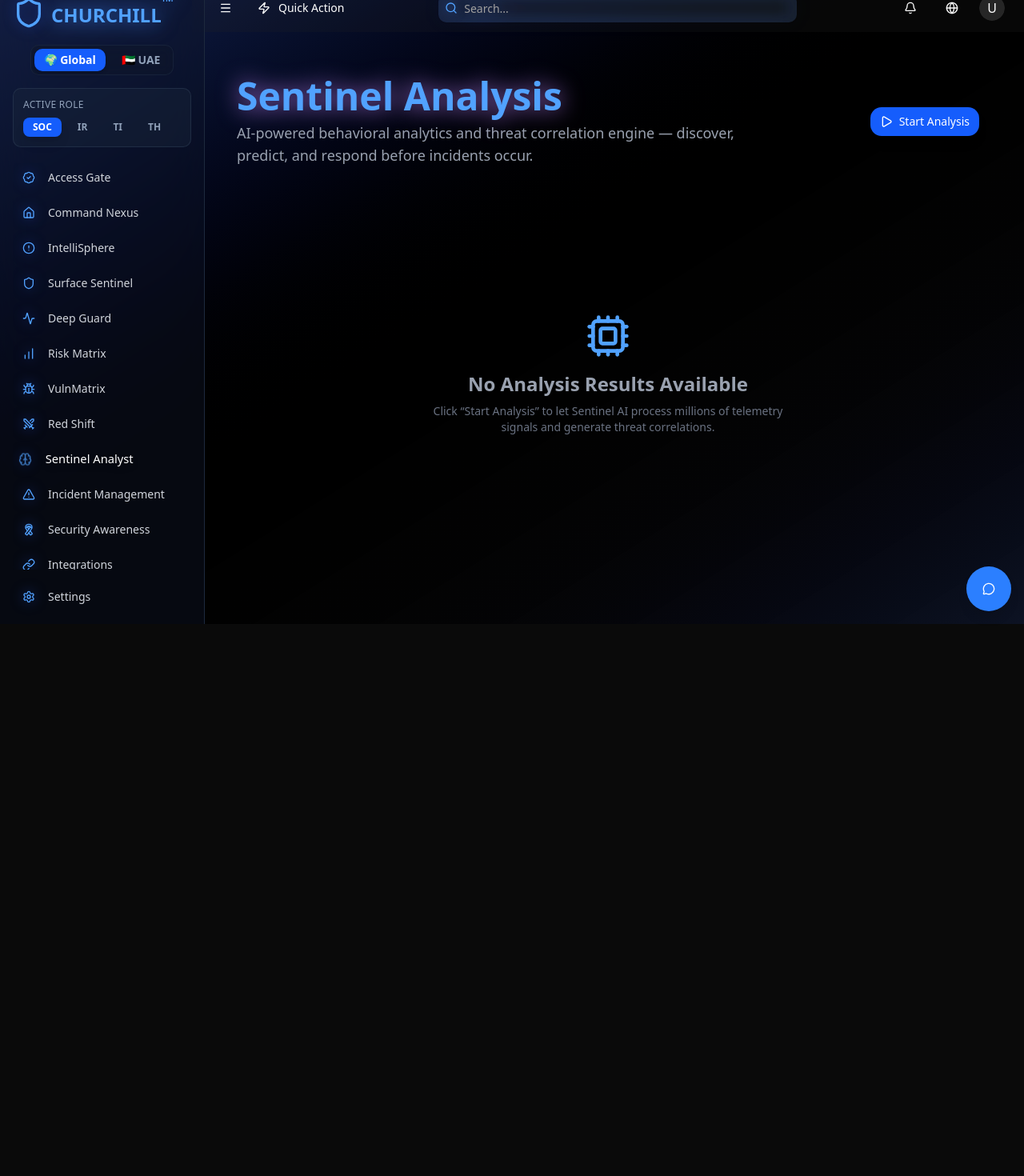
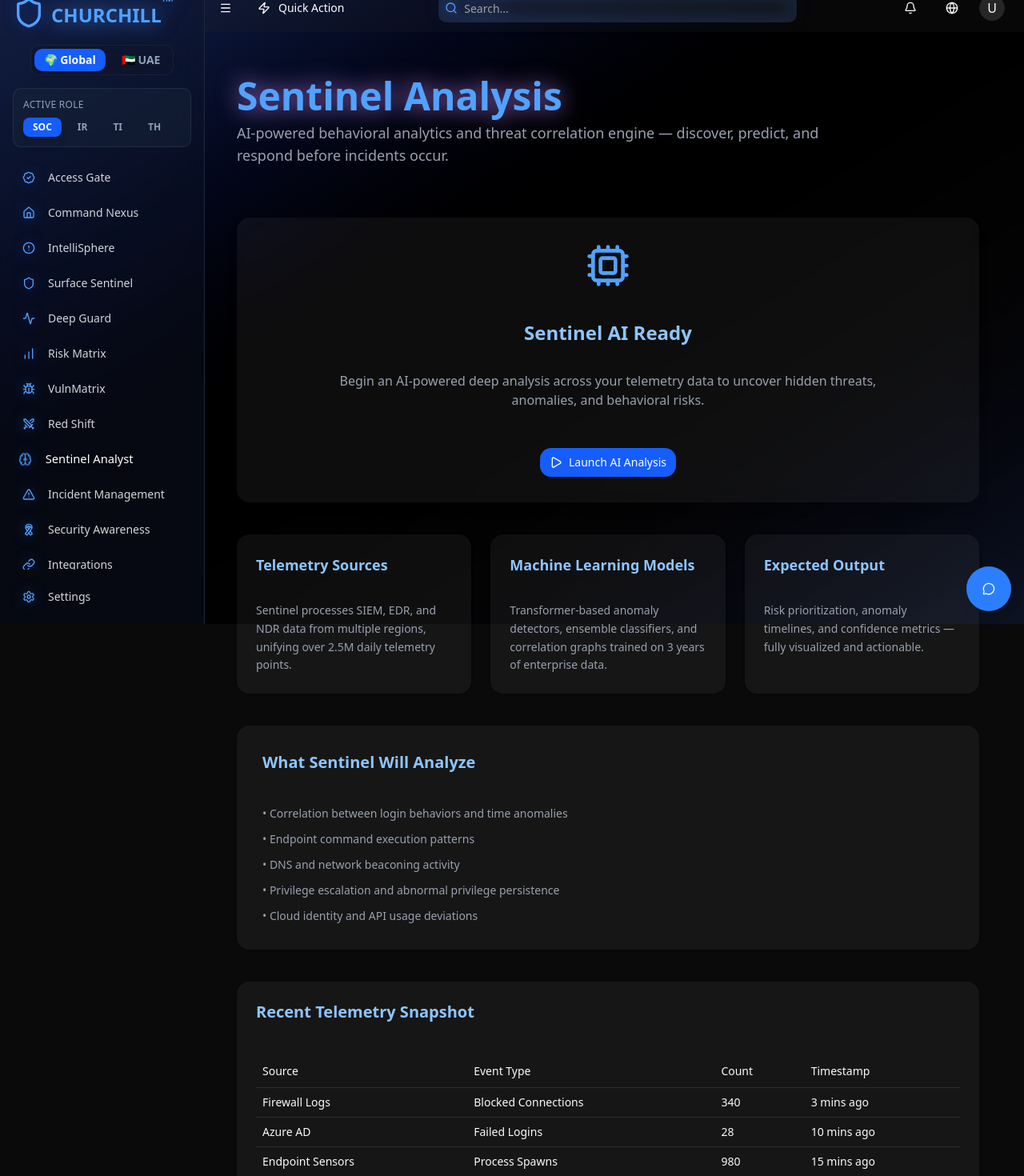
Before and after one commit to abdulrhmanm03/VTS_prototype, a Next.js app: page /ai in a window 1280 px wide. Shown: the part 20-1490 px from the top of the page at 80% size. Before the commit the page ends 908 px from the top, so only its background shows below. Built offline with nearby package versions, Linux system fonts and the light colour scheme.

Commit message:
Changes to be committed: 	modified:   app/(general)/ai/page.tsx

```diff
--- a/app/(general)/ai/page.tsx
+++ b/app/(general)/ai/page.tsx
@@ -2,7 +2,7 @@
 
 import { useEffect, useState } from "react";
 import { useRouter, useSearchParams } from "next/navigation";
-import { motion, AnimatePresence } from "framer-motion";
+import { motion } from "framer-motion";
 import { Card, CardContent, CardHeader, CardTitle } from "@/components/ui/card";
 import { Tabs, TabsList, TabsTrigger, TabsContent } from "@/components/ui/tabs";
 import {
@@ -54,7 +54,7 @@ export default function SentinelAnalysisPage() {
       setProgress((prev) => {
         if (prev >= 100) {
           clearInterval(interval);
-          setTimeout(() => setAnalysisCompleted(true), 500);
+          setTimeout(() => setAnalysisCompleted(true), 600);
           return 100;
         }
         return prev + 10;
@@ -67,39 +67,134 @@ export default function SentinelAnalysisPage() {
   };
 
   return (
-    <div className="flex flex-col gap-8 p-8 min-h-screen text-white">
+    <div className="flex flex-col gap-10 p-8 min-h-screen text-white">
       {/* Header */}
       <div className="flex items-center justify-between mb-6">
         <div>
           <h1 className="text-5xl font-bold text-blue-400 drop-shadow-[0_0_14px_rgba(192,132,252,0.8)]">
             Sentinel Analysis
           </h1>
-          <p className="text-gray-400 mt-2 text-lg max-w-2xl">
+          <p className="text-gray-400 mt-2 text-lg max-w-3xl">
             AI-powered behavioral analytics and threat correlation engine —
             discover, predict, and respond before incidents occur.
           </p>
         </div>
+      </div>
 
+      {/* BEFORE ANALYSIS */}
+      {!analysisStarted && !analysisCompleted && (
+        <motion.div
+          initial={{ opacity: 0 }}
+          animate={{ opacity: 1 }}
+          className="flex flex-col gap-10"
+        >
+          {/* Intro Card */}
+          <Card className="bg-white/5 border-none rounded-2xl p-8 text-gray-300 shadow-lg backdrop-blur-md text-center">
+            <Cpu className="w-14 h-14 text-blue-400 mx-auto mb-4" />
+            <h2 className="text-2xl font-semibold text-blue-300 mb-2">
+              Sentinel AI Ready
+            </h2>
+            <p className="text-gray-400 max-w-2xl mx-auto">
+              Begin an AI-powered deep analysis across your telemetry data to
+              uncover hidden threats, anomalies, and behavioral risks.
+            </p>
+            <div className="mt-6 flex justify-center">
               <Button
-          disabled={analysisStarted && !analysisCompleted}
                 onClick={handleStartAnalysis}
-          className="bg-blue-600 hover:bg-blue-700 text-white px-6 py-3 rounded-xl flex items-center gap-2 shadow-lg"
+                className="bg-blue-600 hover:bg-blue-700 text-white px-6 py-3 rounded-xl flex items-center gap-2"
               >
-          {analysisStarted && !analysisCompleted ? (
-            <>
-              <Loader2 className="w-5 h-5 animate-spin" />
-              Analyzing...
-            </>
-          ) : (
-            <>
-              <Play className="w-5 h-5" />
-              Start Analysis
-            </>
-          )}
+                <Play className="w-5 h-5" /> Launch AI Analysis
               </Button>
             </div>
+          </Card>
 
-      {/* Analysis Progress */}
+          {/* Capabilities Overview */}
+          <div className="grid grid-cols-1 md:grid-cols-3 gap-6">
+            <Card className="bg-white/5 border-none rounded-2xl p-6 text-gray-300">
+              <h3 className="text-lg font-semibold text-blue-300 mb-2">
+                Telemetry Sources
+              </h3>
+              <p className="text-gray-400 text-sm leading-relaxed">
+                Sentinel processes SIEM, EDR, and NDR data from multiple
+                regions, unifying over 2.5M daily telemetry points.
+              </p>
+            </Card>
+
+            <Card className="bg-white/5 border-none rounded-2xl p-6 text-gray-300">
+              <h3 className="text-lg font-semibold text-blue-300 mb-2">
+                Machine Learning Models
+              </h3>
+              <p className="text-gray-400 text-sm leading-relaxed">
+                Transformer-based anomaly detectors, ensemble classifiers, and
+                correlation graphs trained on 3 years of enterprise data.
+              </p>
+            </Card>
+
+            <Card className="bg-white/5 border-none rounded-2xl p-6 text-gray-300">
+              <h3 className="text-lg font-semibold text-blue-300 mb-2">
+                Expected Output
+              </h3>
+              <p className="text-gray-400 text-sm leading-relaxed">
+                Risk prioritization, anomaly timelines, and confidence metrics —
+                fully visualized and actionable.
+              </p>
+            </Card>
+          </div>
+
+          {/* What Sentinel Will Do */}
+          <Card className="bg-white/5 border-none rounded-2xl p-8 text-gray-300">
+            <h3 className="text-xl font-semibold text-blue-300 mb-4">
+              What Sentinel Will Analyze
+            </h3>
+            <ul className="space-y-3 text-gray-400 text-sm">
+              <li>• Correlation between login behaviors and time anomalies</li>
+              <li>• Endpoint command execution patterns</li>
+              <li>• DNS and network beaconing activity</li>
+              <li>• Privilege escalation and abnormal privilege persistence</li>
+              <li>• Cloud identity and API usage deviations</li>
+            </ul>
+          </Card>
+
+          {/* Sample Telemetry Preview */}
+          <Card className="bg-white/5 border-none rounded-2xl p-6">
+            <h3 className="text-xl font-semibold mb-4 text-blue-300">
+              Recent Telemetry Snapshot
+            </h3>
+            <Table>
+              <TableHeader>
+                <TableRow>
+                  <TableHead>Source</TableHead>
+                  <TableHead>Event Type</TableHead>
+                  <TableHead>Count</TableHead>
+                  <TableHead>Timestamp</TableHead>
+                </TableRow>
+              </TableHeader>
+              <TableBody>
+                <TableRow>
+                  <TableCell>Firewall Logs</TableCell>
+                  <TableCell>Blocked Connections</TableCell>
+                  <TableCell>340</TableCell>
+                  <TableCell>3 mins ago</TableCell>
+                </TableRow>
+                <TableRow>
+                  <TableCell>Azure AD</TableCell>
+                  <TableCell>Failed Logins</TableCell>
+                  <TableCell>28</TableCell>
+                  <TableCell>10 mins ago</TableCell>
+                </TableRow>
+                <TableRow>
+                  <TableCell>Endpoint Sensors</TableCell>
+                  <TableCell>Process Spawns</TableCell>
+                  <TableCell>980</TableCell>
+                  <TableCell>15 mins ago</TableCell>
+                </TableRow>
+              </TableBody>
+            </Table>
+          </Card>
+        </motion.div>
+      )}
+
+      {/* PROGRESS STATE */}
       {analysisStarted && !analysisCompleted && (
         <motion.div
           initial={{ opacity: 0 }}
@@ -129,14 +224,15 @@ export default function SentinelAnalysisPage() {
         </motion.div>
       )}
 
-      {/* Results Section */}
+      {/* AFTER ANALYSIS */}
       {analysisCompleted && (
         <motion.div
           initial={{ opacity: 0, y: 20 }}
           animate={{ opacity: 1, y: 0 }}
           transition={{ duration: 0.6 }}
+          className="space-y-10"
         >
-          {/* Cards */}
+          {/* Metric Cards */}
           <div className="grid grid-cols-1 sm:grid-cols-2 lg:grid-cols-4 gap-6">
             {[
               {
@@ -176,7 +272,7 @@ export default function SentinelAnalysisPage() {
                 key={card.id}
                 whileHover={{ scale: 1.02 }}
                 onClick={() => toggleCard(card.id)}
-                className={` p-4 cursor-pointer relative border-none text-white overflow-hidden rounded-2xl bg-white/5 shadow-lg backdrop-blur-md hover:shadow-[0_0_30px_rgba(192,132,252,0.6)] transition-all duration-300 ${
+                className={`p-4 cursor-pointer relative text-white overflow-hidden rounded-2xl bg-white/5 shadow-lg backdrop-blur-md hover:shadow-[0_0_30px_rgba(192,132,252,0.6)] transition-all duration-300 ${
                   expandedCard === card.id ? "ring-2 ring-blue-500" : ""
                 }`}
               >
@@ -201,67 +297,20 @@ export default function SentinelAnalysisPage() {
             ))}
           </div>
 
-          {/* Expanded Details Tables */}
-          <AnimatePresence>
-            {expandedCard && (
-              <motion.div
-                key={expandedCard}
-                initial={{ opacity: 0, y: 20 }}
-                animate={{ opacity: 1, y: 0 }}
-                exit={{ opacity: 0, y: -20 }}
-                transition={{ duration: 0.4 }}
-                className="mt-6"
-              >
-                <Card className=" p-6 bg-white/5 border-none rounded-2xl text-gray-300 shadow-lg backdrop-blur-md">
-                  <h3 className="text-lg font-semibold text-blue-300 mb-4 capitalize">
-                    {expandedCard.replace("-", " ")} Details
+          {/* Anomaly Breakdown Section */}
+          <Card className="bg-white/5 border-none rounded-2xl p-6 text-gray-300">
+            <h3 className="text-xl font-semibold mb-4 text-blue-300">
+              Anomaly Breakdown by Category
             </h3>
-                  <Table>
-                    <TableHeader>
-                      <TableRow>
-                        <TableHead className="text-blue-300">ID</TableHead>
-                        <TableHead className="text-blue-300">
-                          Description
-                        </TableHead>
-                        <TableHead className="text-blue-300">
-                          Severity
-                        </TableHead>
-                        <TableHead className="text-blue-300">
-                          Timestamp
-                        </TableHead>
-                      </TableRow>
-                    </TableHeader>
-                    <TableBody>
-                      {[...Array(5)].map((_, i) => (
-                        <TableRow key={i}>
-                          <TableCell>EVT-{1000 + i}</TableCell>
-                          <TableCell>
-                            {expandedCard === "risk"
-                              ? "Abnormal credential usage detected"
-                              : expandedCard === "confidence"
-                              ? "AI confidence stable across model iterations"
-                              : expandedCard === "anomalies"
-                              ? "Unusual outbound data spike"
-                              : "Correlated threat score update"}
-                          </TableCell>
-                          <TableCell>
-                            {
-                              ["Low", "Medium", "High", "Critical"][
-                                Math.floor(Math.random() * 4)
-                              ]
-                            }
-                          </TableCell>
-                          <TableCell>2025-10-16 14:{10 + i}</TableCell>
-                        </TableRow>
-                      ))}
-                    </TableBody>
-                  </Table>
+            <ul className="text-sm text-gray-400 space-y-2">
+              <li>• User Behavior: 15 anomalies (5 high-risk)</li>
+              <li>• Network Traffic: 12 anomalies (2 critical)</li>
+              <li>• Endpoint Actions: 10 anomalies (3 medium)</li>
+              <li>• Cloud API Calls: 5 anomalies (low-risk)</li>
+            </ul>
           </Card>
-              </motion.div>
-            )}
-          </AnimatePresence>
 
-          {/* Tabs */}
+          {/* Tabs with insights, behavior, summary */}
           <Tabs
             value={activeTab}
             onValueChange={handleTabChange}
@@ -273,7 +322,6 @@ export default function SentinelAnalysisPage() {
               <TabsTrigger value="summary">AI Summary</TabsTrigger>
             </TabsList>
 
-            {/* Threat Insights */}
             <TabsContent value="insights" className="mt-6">
               <Card className="bg-white/5 border-none rounded-2xl p-6 text-gray-300">
                 <h3 className="text-xl font-semibold mb-4 text-blue-300">
@@ -312,7 +360,6 @@ export default function SentinelAnalysisPage() {
               </Card>
             </TabsContent>
 
-            {/* Behavioral Patterns */}
             <TabsContent value="behavior" className="mt-6">
               <Card className="bg-white/5 border-none rounded-2xl p-6 text-gray-300">
                 <h3 className="text-xl font-semibold mb-4 text-blue-300">
@@ -320,61 +367,79 @@ export default function SentinelAnalysisPage() {
                 </h3>
                 <ul className="space-y-2 text-sm text-gray-400">
                   <li>
-                    • Multiple concurrent logins detected from separate
-                    geolocations (3 accounts).
+                    • Concurrent logins detected from separate geolocations.
                   </li>
                   <li>
                     • Unusual privilege escalations traced to new service
                     accounts.
                   </li>
                   <li>
-                    • Network lateral movement patterns match previous
-                    simulation data.
+                    • Network lateral movement patterns match prior simulations.
                   </li>
                   <li>
-                    • Decrease in false positives by 21% after retraining.
+                    • False positive rates reduced by 21% after retraining.
                   </li>
                 </ul>
               </Card>
             </TabsContent>
 
-            {/* AI Summary */}
             <TabsContent value="summary" className="mt-6">
               <Card className="bg-white/5 border-none rounded-2xl p-6 text-gray-300">
                 <h3 className="text-xl font-semibold mb-4 text-blue-300">
                   AI Correlation Summary
                 </h3>
                 <p className="text-sm text-gray-400 leading-relaxed">
-                  The Sentinel AI engine completed its correlation across 2.3
-                  million events and 450 network endpoints. Confidence levels
-                  remain above 95% across model layers.
+                  The Sentinel AI engine correlated 2.3 million events from 450
+                  endpoints. Confidence remains above 95% across model layers.
                   <br />
                   <br />
-                  <strong>Recommendation:</strong> Prioritize monitoring on
-                  external traffic anomalies and privilege escalation attempts.
-                  Deploy adaptive rule set for improved detection accuracy.
+                  <strong>Recommendation:</strong> Focus on external traffic
+                  anomalies and privilege escalation attempts.
                 </p>
               </Card>
             </TabsContent>
           </Tabs>
-        </motion.div>
-      )}
 
-      {/* Empty State */}
-      {!analysisStarted && !analysisCompleted && (
-        <motion.div
-          initial={{ opacity: 0 }}
-          animate={{ opacity: 1 }}
-          className="flex flex-col items-center justify-center py-32 text-center text-gray-400"
-        >
-          <Cpu className="w-14 h-14 text-blue-400 mb-4" />
-          <h2 className="text-2xl font-semibold mb-2">
-            No Analysis Results Available
-          </h2>
-          <p className="text-sm text-gray-500 max-w-md">
-            Click “Start Analysis” to let Sentinel AI process millions of
-            telemetry signals and generate threat correlations.
+          {/* Recommendations Section */}
+          <Card className="bg-white/5 border-none rounded-2xl p-8 text-gray-300">
+            <h3 className="text-xl font-semibold text-blue-300 mb-4">
+              Response Recommendations
+            </h3>
+            <ul className="space-y-3 text-sm text-gray-400">
+              <li>• Isolate 3 high-risk endpoints for further triage.</li>
+              <li>
+                • Enforce MFA challenges on 2 user accounts showing anomalies.
+              </li>
+              <li>• Deploy network sandboxing for outbound C2-like traffic.</li>
+              <li>
+                • Re-run AI correlation in 24 hours to confirm stabilization.
+              </li>
+            </ul>
+          </Card>
+
+          {/* Next Steps */}
+          <div className="flex flex-col md:flex-row gap-6">
+            <Card className="flex-1 bg-white/5 border-none rounded-2xl p-6">
+              <h3 className="text-lg font-semibold text-blue-300 mb-3">
+                Next Steps
+              </h3>
+              <ul className="text-gray-400 text-sm space-y-2">
+                <li>• Generate incident report summary</li>
+                <li>• Export findings to SIEM dashboard</li>
+                <li>• Schedule re-analysis pipeline</li>
+              </ul>
+            </Card>
+
+            <Card className="flex-1 bg-white/5 border-none rounded-2xl p-6">
+              <h3 className="text-lg font-semibold text-blue-300 mb-3">
+                Confidence Overview
+              </h3>
+              <p className="text-sm text-gray-400 leading-relaxed">
+                All anomaly detection models maintained a steady mean confidence
+                of 96.4%, with no overfitting signals across validation layers.
               </p>
+            </Card>
+          </div>
         </motion.div>
       )}
     </div>
```
Lines whose indentation alone changed are shown as unchanged.
